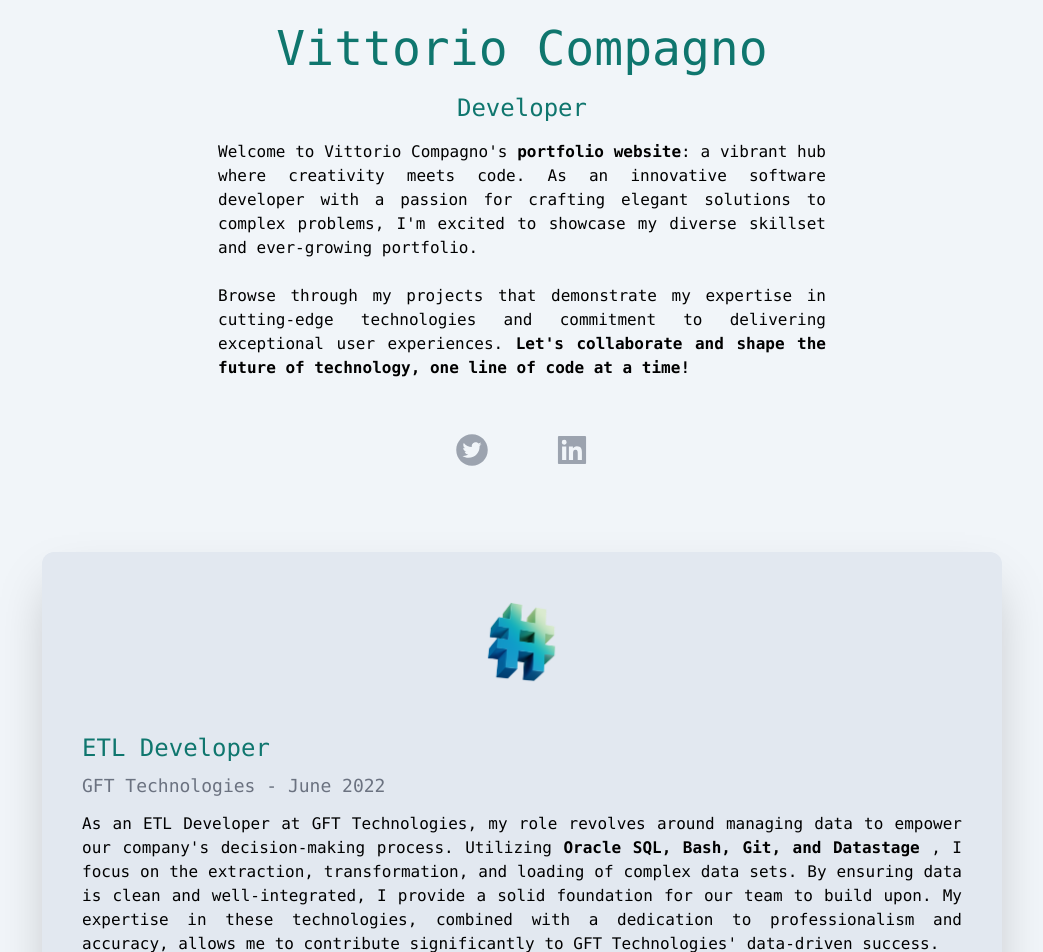
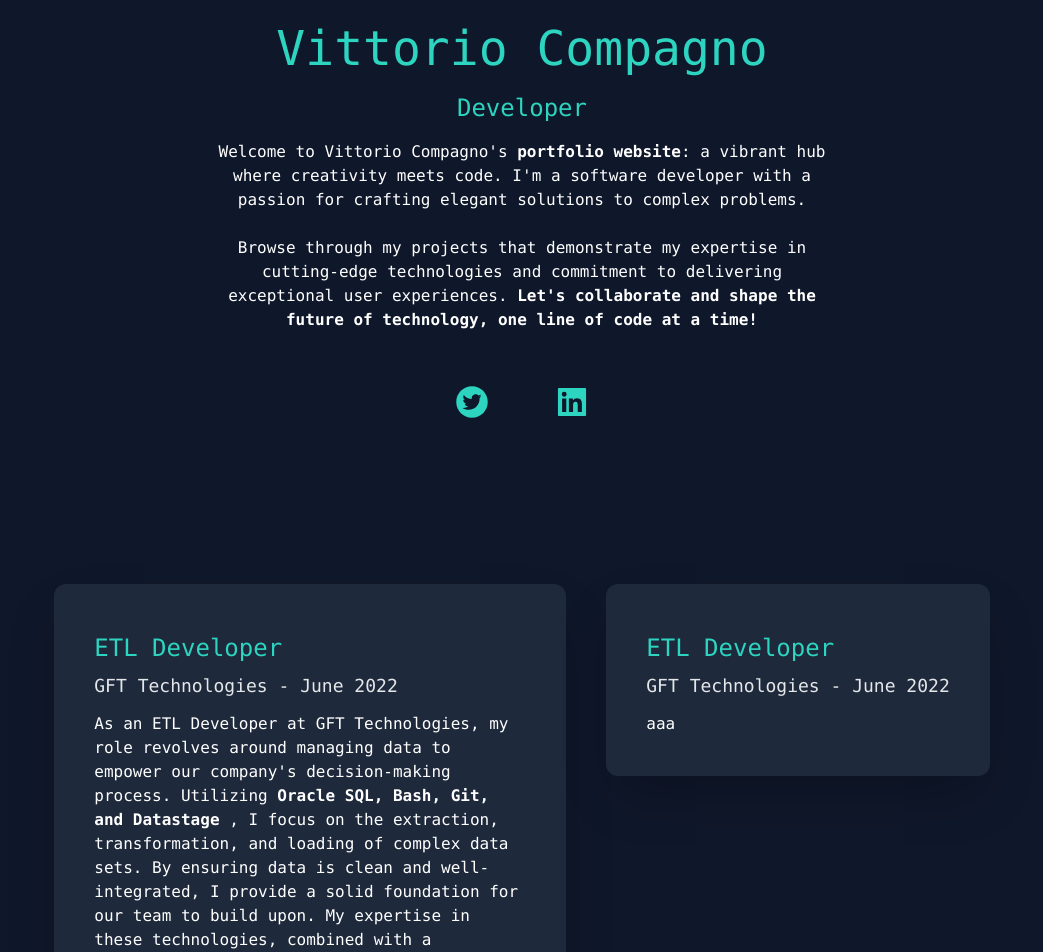
Before and after one commit to vittoriocompagno/portfolio, a Next.js app: page / in a window 1280 px wide. Shown: the part 440-1392 px from the top of the page, without its empty margins (118-1161 px from the left). Built offline with nearby package versions, Linux system fonts and the light colour scheme.

Commit message:
Modified text and miscellaneous

```diff
--- a/src/pages/index.tsx
+++ b/src/pages/index.tsx
@@ -8,7 +8,7 @@ import {useState} from 'react';
 import { open } from 'fs';
 
 export default function Home() {
-  const [darkMode,setDarkMode] = useState(false);
+  const [darkMode,setDarkMode] = useState(true);
   return (
     <div className={darkMode?"dark":""}>
       <Head>
@@ -37,9 +37,9 @@ export default function Home() {
           <div className= 'text-black dark:text-white text-center p-8 mx-auto max-w-2xl'>
             <h1 className=' text-5xl text-teal-700 dark:text-teal-400 font-medium'>Vittorio Compagno</h1>
             <h3 className=' text-2xl pt-5 text-teal-700 dark:text-teal-400'>Developer</h3>
-            <div className='text-justify text-medium py-4 leading-6.5'>
+            <div className='justify-center text-medium py-4 leading-6.5'>
               <p>
-              Welcome to Vittorio Compagno's <b>portfolio website</b>: a vibrant hub where creativity meets code. As an innovative software developer with a passion for crafting elegant solutions to complex problems, I'm excited to showcase my diverse skillset and ever-growing portfolio.
+              Welcome to Vittorio Compagno's <b>portfolio website</b>: a vibrant hub where creativity meets code. I'm a software developer with a passion for crafting elegant solutions to complex problems.
               </p>
               <p>
               <br /> Browse through my projects that demonstrate my expertise in cutting-edge technologies and commitment to delivering exceptional user experiences. <b> Let's collaborate and shape the future of technology, one line of code at a time! </b>
@@ -55,18 +55,35 @@ export default function Home() {
               </a>
             </div>
         </section>
-        <section className='min-h-screen'>
-          <div className='lg:flex gap-10 py-10'>
-            <div className='lg:flex gap-10'>
-             <div className='text-center shadow-2xl p-10 rounded-xl my-10 bg-slate-200 text-black dark:text-white dark:bg-slate-800'>
-               <div className='flex justify-center'>
-               < Image src={code}  height={100} width={100} alt = 'miao'/>
+        <section className='min-h-screen flex items-center justify-center'>
+          <div className='grid justify-items-center lg:flex gap-10 my-10'>
+            <div className='max-w-lg'>
+               <div className='text-center shadow-2xl p-10 rounded-xl  bg-slate-200 text-black dark:text-white dark:bg-slate-800'>
+               {  /*
+                <div className='flex justify-center'>
+                < Image src={code}  height={100} width={100} alt = 'miao'/>
+                </div>
+                */
+              }
+                 <h3 className='pt-2 pb-2 text-2xl font-medium text-left  text-teal-700 dark:text-teal-400'> ETL Developer </h3>
+                 <h2 className='text-lg text-left mb-3 dark:text-gray-200 text-gray-500'> GFT Technologies - June 2022 </h2>
+                 <p className='text-left leading-6.5'>
+                 As an ETL Developer at GFT Technologies, my role revolves around managing data to empower our company's decision-making process. Utilizing <b> Oracle SQL, Bash, Git, and Datastage </b>, I focus on the extraction, transformation, and loading of complex data sets. By ensuring data is clean and well-integrated, I provide a solid foundation for our team to build upon. My expertise in these technologies, combined with a dedication to professionalism and accuracy, allows me to contribute significantly to GFT Technologies' data-driven success.                         </p>
                </div>
-               <h3 className='pt-10 pb-2 text-2xl font-medium text-left  text-teal-700 dark:text-teal-400'> ETL Developer </h3>
-               <h2 className='text-lg text-left mb-3 dark:text-gray-200 text-gray-500'> GFT Technologies - June 2022 </h2>
-               <p className='text-justify leading-6.5'>
-               As an ETL Developer at GFT Technologies, my role revolves around managing data to empower our company's decision-making process. Utilizing <b> Oracle SQL, Bash, Git, and Datastage </b>, I focus on the extraction, transformation, and loading of complex data sets. By ensuring data is clean and well-integrated, I provide a solid foundation for our team to build upon. My expertise in these technologies, combined with a dedication to professionalism and accuracy, allows me to contribute significantly to GFT Technologies' data-driven success.                         </p>
-             </div>
+            </div>
+            <div className='max-w-lg'>
+               <div className='text-center shadow-2xl p-10 rounded-xl bg-slate-200 text-black dark:text-white dark:bg-slate-800'>
+               {  /*
+                <div className='flex justify-center'>
+                < Image src={code}  height={100} width={100} alt = 'miao'/>
+                </div>
+                */
+              }
+                 <h3 className='pt-2 pb-2 text-2xl font-medium text-left  text-teal-700 dark:text-teal-400'> ETL Developer </h3>
+                 <h2 className='text-lg text-left mb-3 dark:text-gray-200 text-gray-500'> GFT Technologies - June 2022 </h2>
+                 <p className='text-left leading-6.5'>
+                  aaa</p>
+              </div>
             </div>
           </div>
         </section>
```
